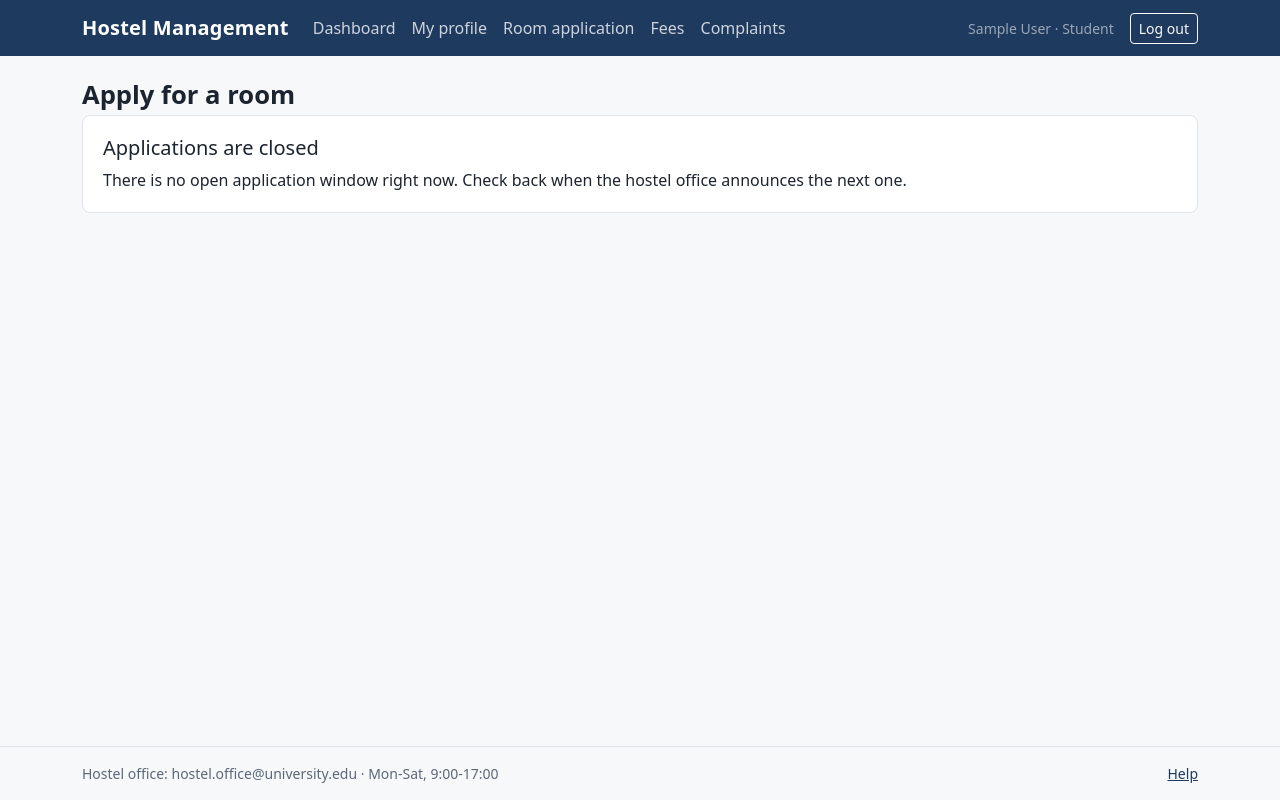
After one commit to rainarijo/hostel-management-system-se-mini-project, a Django app: page /applications/apply/ in a window 1280 px wide. The commit adds this page. Run offline with Django 5.2, Linux system fonts and the light colour scheme; the visitor is signed in with stand-in values (Sample User, id 1); data that the repository does not hold is empty; some libraries are stand-ins or nearby versions.

Commit message:
FR-4.2, FR-4.3 Apply for a room

```diff
--- a/apps/allocation/forms.py
+++ b/apps/allocation/forms.py
@@ -1,6 +1,9 @@
 import re
 
 from django import forms
+
+from apps.rooms.models import RoomType
+from apps.students.models import MasterStudent
 
 from .models import ApplicationWindow
 
@@ -43,3 +46,59 @@ class ApplicationWindowForm(forms.ModelForm):
         if start and end and end < start:
             self.add_error("end_date", "End date cannot be before the start date.")
         return cleaned
+
+
+class ApplicationForm(forms.Form):
+    """FR-4.2: up to three distinct room-type preferences in priority order, optional roommate SRN."""
+    preference_1 = forms.ChoiceField(label="First preference")
+    preference_2 = forms.ChoiceField(label="Second preference", required=False)
+    preference_3 = forms.ChoiceField(label="Third preference", required=False)
+    preferred_roommate_srn = forms.CharField(label="Preferred roommate SRN", max_length=13, required=False,
+                                             help_text="Optional, for example PES1UG24CS001.")
+
+    PREFERENCE_FIELDS = ("preference_1", "preference_2", "preference_3")
+
+    def __init__(self, *args, student=None, vacancy=None, **kwargs):
+        self.student = student
+        super().__init__(*args, **kwargs)
+        vacancy = vacancy or {}
+        choices = [(value, f"{label} ({vacancy[value]} vacant bed{'s' if vacancy[value] != 1 else ''})"
+                    if value in vacancy else label) for value, label in RoomType.choices]
+        for name in self.PREFERENCE_FIELDS:
+            empty = "Select a room type" if name == "preference_1" else "No preference"
+            self.fields[name].choices = [("", empty)] + choices
+            self.fields[name].widget.attrs["class"] = "form-select"
+        self.fields["preferred_roommate_srn"].widget.attrs.update(
+            {"class": "form-control", "placeholder": "PES1UG24CS001", "aria-describedby": "roommate_help"})
+
+    def full_clean(self):
+        super().full_clean()
+        for name in self.errors:
+            if name in self.fields:
+                self.fields[name].widget.attrs["class"] += " is-invalid"
+
+    def clean_preferred_roommate_srn(self):
+        srn = self.cleaned_data["preferred_roommate_srn"].strip().upper()
+        if not srn:
+            return ""
+        if self.student is not None and srn == self.student.srn.upper():
+            raise forms.ValidationError("Enter another student's SRN, not your own.")
+        if not MasterStudent.objects.filter(srn__iexact=srn).exists():
+            raise forms.ValidationError("No student with this SRN was found.")
+        return srn
+
+    def clean(self):
+        cleaned = super().clean()
+        if cleaned.get("preference_3") and not cleaned.get("preference_2"):
+            self.add_error("preference_2", "Choose a second preference before a third.")
+        seen = set()
+        for name in self.PREFERENCE_FIELDS:
+            value = cleaned.get(name)
+            if value and value in seen:
+                self.add_error(name, "Each preference must be a different room type.")
+            seen.add(value)
+        return cleaned
+
+    @property
+    def preferences(self):
+        return [self.cleaned_data[n] for n in self.PREFERENCE_FIELDS if self.cleaned_data.get(n)]
--- a/apps/allocation/urls.py
+++ b/apps/allocation/urls.py
@@ -4,9 +4,11 @@ from . import views
 
 app_name = "allocation"
 
-# Mounted at the site root by hms/urls.py so both the /allocation/ and /manage/windows/ screens live here.
+# Mounted at the site root by hms/urls.py so /allocation/, /applications/ and /manage/windows/ all live here.
 urlpatterns = [
     path("allocation/", views.index, name="index"),
+    path("applications/apply/", views.apply, name="apply"),
+    path("applications/<str:application_no>/", views.application_detail, name="application_detail"),
     path("manage/windows/", views.window_list, name="window_list"),
     path("manage/windows/new/", views.window_create, name="window_create"),
     path("manage/windows/<int:pk>/edit/", views.window_edit, name="window_edit"),
--- a/apps/allocation/views.py
+++ b/apps/allocation/views.py
@@ -4,11 +4,13 @@ from django.utils import timezone
 
 from apps.accounts.models import Role
 from apps.core.audit import log_action
+from apps.core.exceptions import BusinessRuleViolation, ProfileIncomplete
 from apps.core.permissions import role_required
+from apps.rooms.models import RoomType
 
-from .forms import ApplicationWindowForm
-from .models import ApplicationWindow
-from .services import window_status
+from .forms import ApplicationForm, ApplicationWindowForm
+from .models import ApplicationWindow, RoomApplication
+from .services import get_open_window, submit_application, vacancy_by_room_type, window_status
 
 
 @role_required(Role.STUDENT, Role.WARDEN, Role.ADMIN)
@@ -56,3 +58,42 @@ def window_edit(request, pk):
         messages.success(request, f"Application window for {window.academic_year} updated.")
         return redirect("allocation:window_list")
     return render(request, "allocation/window_form.html", {"form": form, "is_new": False, "window": window})
+
+
+@role_required(Role.STUDENT)
+def apply(request):
+    """FR-4.2, FR-4.3: submit one room application for the open window."""
+    student = getattr(request.user, "student_profile", None)
+    vacancy = vacancy_by_room_type(student) if student else {}
+    form = ApplicationForm(request.POST or None, student=student, vacancy=vacancy)
+    error, status = None, 200
+    if request.method == "POST" and form.is_valid():
+        try:
+            if student is None:
+                raise ProfileIncomplete()
+            application = submit_application(student, form.preferences,
+                                             form.cleaned_data["preferred_roommate_srn"], request=request)
+        except BusinessRuleViolation as exc:
+            error, status = exc.message, 409
+        else:
+            messages.success(request, f"Application {application.application_no} submitted.")
+            return redirect("allocation:application_detail", application_no=application.application_no)
+
+    window = get_open_window()
+    existing = None
+    if window and student:
+        existing = student.applications.filter(academic_year=window.academic_year).first()
+    return render(request, "allocation/apply.html", {
+        "form": form, "window": window, "existing": existing, "error": error, "student": student,
+        "vacancy": [(label, vacancy.get(value, 0)) for value, label in RoomType.choices],
+    }, status=status)
+
+
+@role_required(Role.STUDENT)
+def application_detail(request, application_no):
+    """FR-4.3: a student can open only their own application."""
+    application = get_object_or_404(RoomApplication, application_no=application_no, student__user=request.user)
+    preferences = [getattr(application, f"get_preference_{n}_display")() for n in (1, 2, 3)
+                   if getattr(application, f"preference_{n}")]
+    return render(request, "allocation/application_detail.html",
+                  {"application": application, "preferences": preferences})
--- a/hms/urls.py
+++ b/hms/urls.py
@@ -6,7 +6,7 @@ urlpatterns = [
     path("accounts/", include("apps.accounts.urls")),
     path("students/", include("apps.students.urls")),
     path("rooms/", include("apps.rooms.urls")),
-    path("", include("apps.allocation.urls")),          # /allocation/ and /manage/windows/
+    path("", include("apps.allocation.urls")),          # /allocation/, /applications/, /manage/windows/
     path("complaints/", include("apps.complaints.urls")),
     path("fees/", include("apps.fees.urls")),
     path("reports/", include("apps.reports.urls")),
--- /dev/null
+++ b/templates/allocation/apply.html
@@ -0,0 +1,73 @@
+{% extends "base.html" %}
+{% block title %}Apply for a room · Hostel Management System{% endblock %}
+{% block content %}
+<h1 class="page-title">Apply for a room</h1>
+{% if window %}
+  <p class="page-lede mb-4">Applications for {{ window.academic_year }} are open until {{ window.end_date|date:"d-m-Y" }}.</p>
+{% endif %}
+
+{% if error %}
+  <div class="alert alert-danger" role="alert">{{ error }}</div>
+{% endif %}
+
+{% if not window %}
+  <div class="panel">
+    <h2 class="h5">Applications are closed</h2>
+    <p class="mb-0">There is no open application window right now. Check back when the hostel office announces the next one.</p>
+  </div>
+{% elif existing %}
+  <div class="panel">
+    <h2 class="h5">You have already applied for {{ existing.academic_year }}</h2>
+    <p>Application <strong>{{ existing.application_no }}</strong> &middot; {{ existing.get_status_display }}
+       &middot; submitted {{ existing.submitted_at|date:"d-m-Y" }}</p>
+    <a class="btn btn-primary" href="{% url 'allocation:application_detail' existing.application_no %}">View application</a>
+  </div>
+{% elif not student or not student.is_complete %}
+  <div class="alert alert-warning">Complete your profile before you apply for a room. <a href="{% url 'students:index' %}">Update profile</a></div>
+{% else %}
+  <div class="row g-3">
+    <div class="col-lg-7">
+      <form method="post" class="panel" novalidate>
+        {% csrf_token %}
+        <p class="small text-body-secondary">Fields marked * are mandatory. List room types in the order you prefer them.</p>
+        {% if form.non_field_errors %}
+          <div class="alert alert-danger" role="alert">{% for e in form.non_field_errors %}{{ e }}{% endfor %}</div>
+        {% endif %}
+        <div class="mb-3">
+          <label for="{{ form.preference_1.id_for_label }}" class="form-label">First preference <span aria-hidden="true">*</span></label>
+          {{ form.preference_1.as_widget }}
+          {% for e in form.preference_1.errors %}<div class="invalid-feedback d-block">{{ e }}</div>{% endfor %}
+        </div>
+        <div class="mb-3">
+          <label for="{{ form.preference_2.id_for_label }}" class="form-label">Second preference</label>
+          {{ form.preference_2.as_widget }}
+          {% for e in form.preference_2.errors %}<div class="invalid-feedback d-block">{{ e }}</div>{% endfor %}
+        </div>
+        <div class="mb-3">
+          <label for="{{ form.preference_3.id_for_label }}" class="form-label">Third preference</label>
+          {{ form.preference_3.as_widget }}
+          {% for e in form.preference_3.errors %}<div class="invalid-feedback d-block">{{ e }}</div>{% endfor %}
+        </div>
+        <div class="mb-3">
+          <label for="{{ form.preferred_roommate_srn.id_for_label }}" class="form-label">Preferred roommate SRN</label>
+          {{ form.preferred_roommate_srn.as_widget }}
+          <div id="roommate_help" class="form-text">{{ form.preferred_roommate_srn.help_text }}</div>
+          {% for e in form.preferred_roommate_srn.errors %}<div class="invalid-feedback d-block">{{ e }}</div>{% endfor %}
+        </div>
+        <button type="submit" class="btn btn-brass">Submit application</button>
+      </form>
+    </div>
+    <div class="col-lg-5">
+      <div class="panel">
+        <h2 class="h5">Vacant beds</h2>
+        <p class="small text-body-secondary">In hostels open to you. Rooms are assigned later by the hostel office.</p>
+        <ul class="list-unstyled mb-0">
+          {% for label, count in vacancy %}
+            <li class="d-flex justify-content-between border-top py-2"><span>{{ label }}</span><strong>{{ count }}</strong></li>
+          {% endfor %}
+        </ul>
+      </div>
+    </div>
+  </div>
+{% endif %}
+{% endblock %}
--- a/templates/base.html
+++ b/templates/base.html
@@ -21,7 +21,7 @@
         <li class="nav-item"><a class="nav-link" href="{% url 'core:home' %}">Dashboard</a></li>
         {% if user.role == "STUDENT" %}
           <li class="nav-item"><a class="nav-link" href="{% url 'students:index' %}">My profile</a></li>
-          <li class="nav-item"><a class="nav-link" href="{% url 'allocation:index' %}">Room application</a></li>
+          <li class="nav-item"><a class="nav-link" href="{% url 'allocation:apply' %}">Room application</a></li>
           <li class="nav-item"><a class="nav-link" href="{% url 'fees:index' %}">Fees</a></li>
           <li class="nav-item"><a class="nav-link" href="{% url 'complaints:index' %}">Complaints</a></li>
         {% elif user.role == "WARDEN" %}
--- a/templates/core/student_dashboard.html
+++ b/templates/core/student_dashboard.html
@@ -18,7 +18,7 @@
         <p>Application for {{ application.academic_year }}: <strong>{{ application.get_status_display }}</strong></p>
       {% else %}
         <p>You don't have a room yet.</p>
-        <a class="btn btn-brass" href="{% url 'allocation:index' %}">Apply for a room</a>
+        <a class="btn btn-brass" href="{% url 'allocation:apply' %}">Apply for a room</a>
       {% endif %}
     </div>
   </div>
```
Also changed, not shown: apps/allocation/services.py (+47 -2 lines), apps/allocation/tests/test_apply.py (added, +126 -0 lines), templates/allocation/application_detail.html (added, +21 -0 lines).
